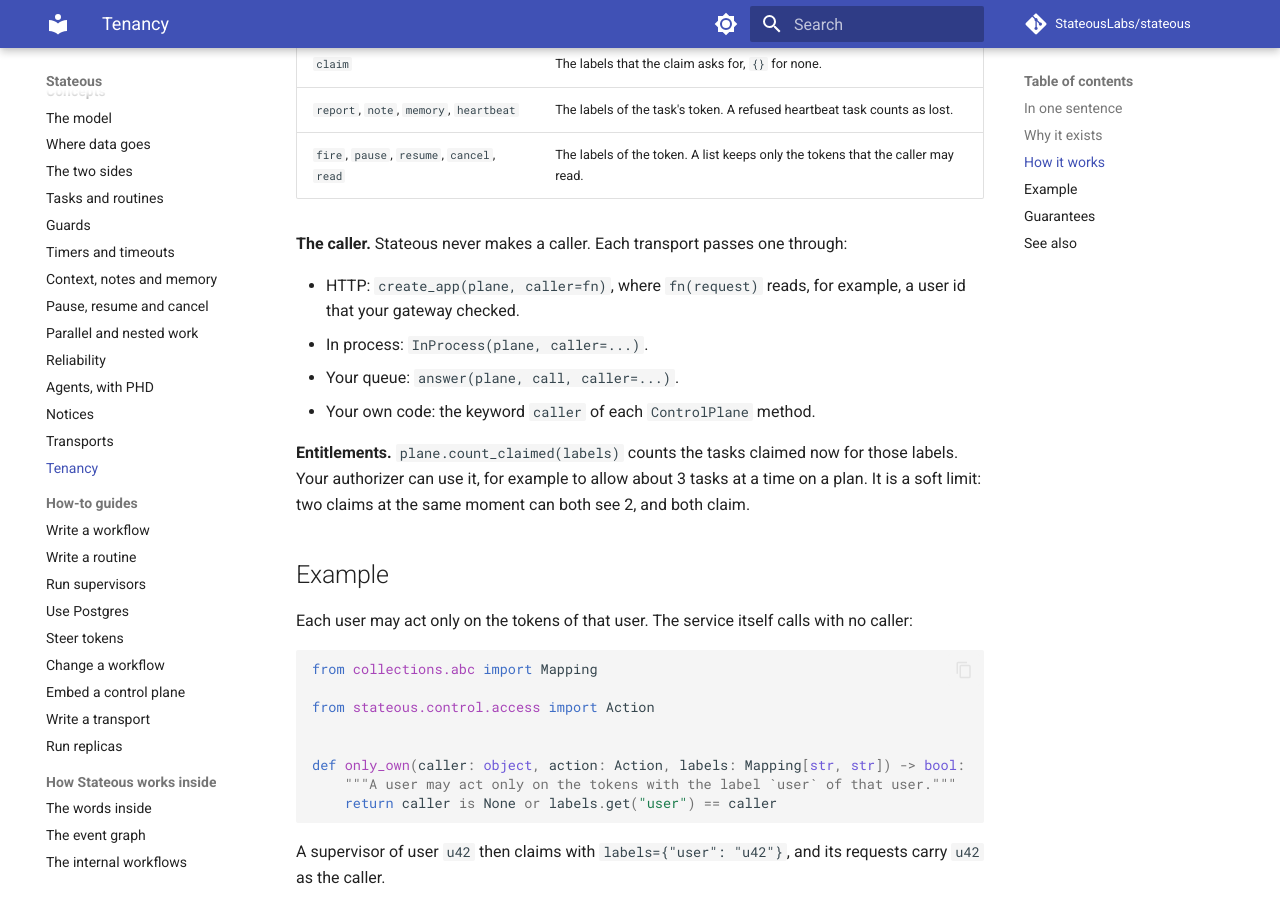
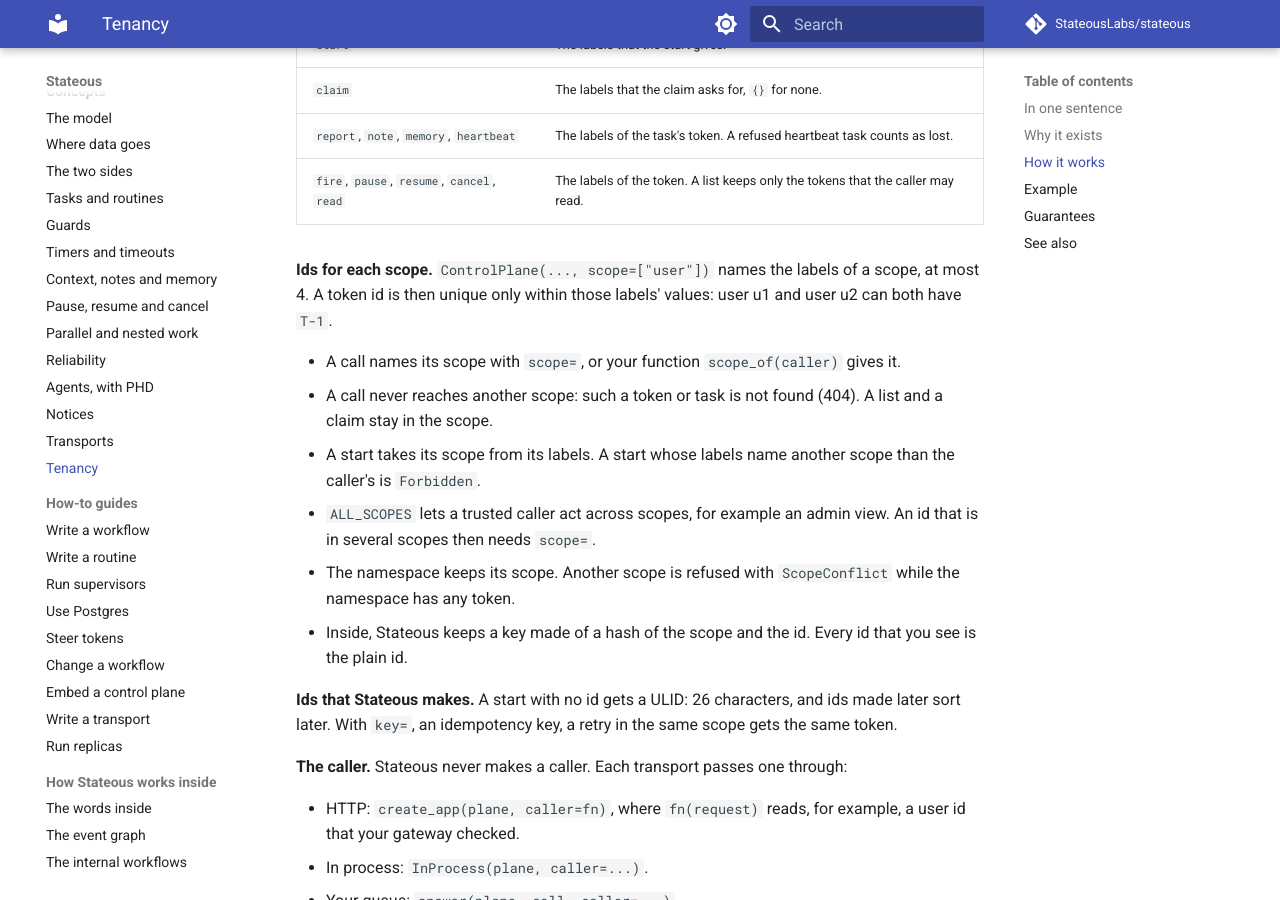
Before and after one commit to StateousLabs/stateous, an MkDocs documentation site: the page built from docs/concepts/tenancy.md, in a window 1280 px wide and 900 px high, scrolled down 934 px. Built offline with MkDocs 1.6.1 and Material for MkDocs 9.7.7, drawn with Linux system fonts in a browser that asks for light colours; comment, search, counter and statistics services are not loaded; some of the changed text lies outside the part shown.

Commit message:
Docs for scoped ids, version 0.7.0
Tenancy explains ids for each scope (scope=, scope_of, ALL_SCOPES,
ScopeConflict, the key inside), ids that Stateous makes (ULIDs and
start keys) and ctx.labels. The HTTP reference has POST /tokens with no
token and its Idempotency-Key.

Co-Authored-By: Claude Opus 5.5 <noreply@anthropic.com>
Claude-Session: https://claude.ai/code/session_01YSwPBntXH849BqhdVHYt2J

```diff
--- a/docs/concepts/tenancy.md
+++ b/docs/concepts/tenancy.md
@@ -12,7 +12,7 @@ So Stateous gives two small tools, and no tenancy model. Your code decides how t
 
 ## How it works
 
-**Labels.** A token gets labels at start, for example `{"user": "u42", "project": "p7"}`.
+**Labels.** A token gets labels at start, and a routine reads them as `ctx.labels`, for example `{"user": "u42", "project": "p7"}`.
 
 - A token has at most 16 labels. A key is a lower-case letter, then up to 63 lower-case letters, digits, `_`, `.` or `-`. A value is a string of 1 to 256 characters.
 - Labels never change after the start. A child token of a parallel state gets its parent's labels.
@@ -27,6 +27,17 @@ So Stateous gives two small tools, and no tenancy model. Your code decides how t
 | `claim` | The labels that the claim asks for, `{}` for none. |
 | `report`, `note`, `memory`, `heartbeat` | The labels of the task's token. A refused heartbeat task counts as lost. |
 | `fire`, `pause`, `resume`, `cancel`, `read` | The labels of the token. A list keeps only the tokens that the caller may read. |
+
+**Ids for each scope.** `ControlPlane(..., scope=["user"])` names the labels of a scope, at most 4. A token id is then unique only within those labels' values: user u1 and user u2 can both have `T-1`.
+
+- A call names its scope with `scope=`, or your function `scope_of(caller)` gives it.
+- A call never reaches another scope: such a token or task is not found (404). A list and a claim stay in the scope.
+- A start takes its scope from its labels. A start whose labels name another scope than the caller's is `Forbidden`.
+- `ALL_SCOPES` lets a trusted caller act across scopes, for example an admin view. An id that is in several scopes then needs `scope=`.
+- The namespace keeps its scope. Another scope is refused with `ScopeConflict` while the namespace has any token.
+- Inside, Stateous keeps a key made of a hash of the scope and the id. Every id that you see is the plain id.
+
+**Ids that Stateous makes.** A start with no id gets a ULID: 26 characters, and ids made later sort later. With `key=`, an idempotency key, a retry in the same scope gets the same token.
 
 **The caller.** Stateous never makes a caller. Each transport passes one through:
 
--- a/pyproject.toml
+++ b/pyproject.toml
@@ -1,6 +1,6 @@
 [project]
 name = "stateous"
-version = "0.6.0"
+version = "0.7.0"
 description = "A process as a graph of states. A control plane keeps every token durable."
 license = "Apache-2.0"
 license-files = ["LICENSE", "NOTICE"]
```
Also changed, not shown: docs/reference/files.md (+1 -1 lines), docs/reference/http.md (+2 -2 lines), 2 other files.
